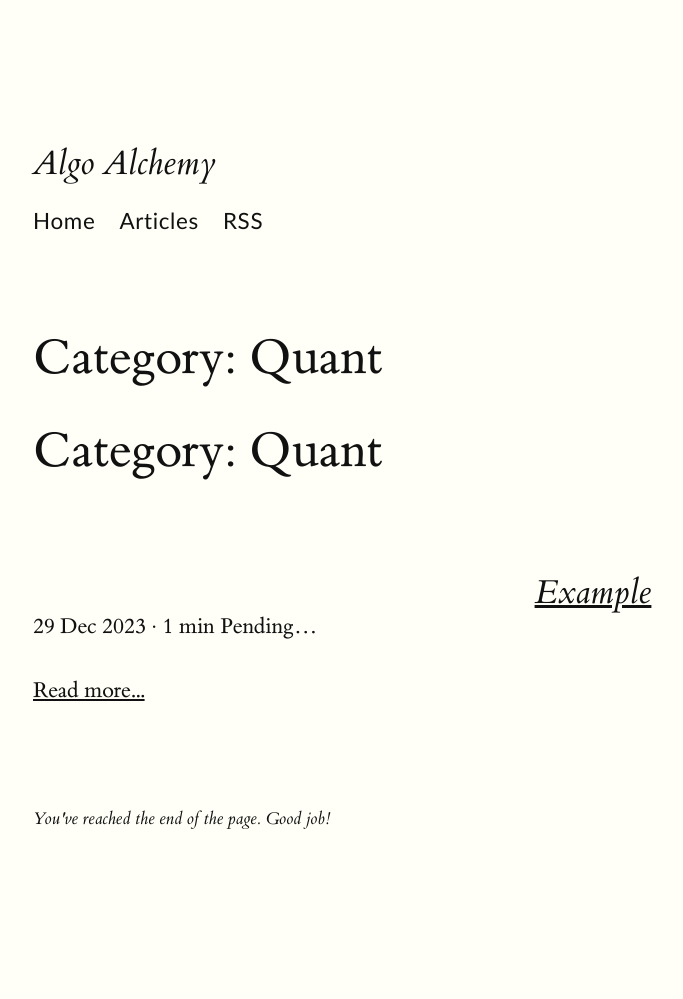
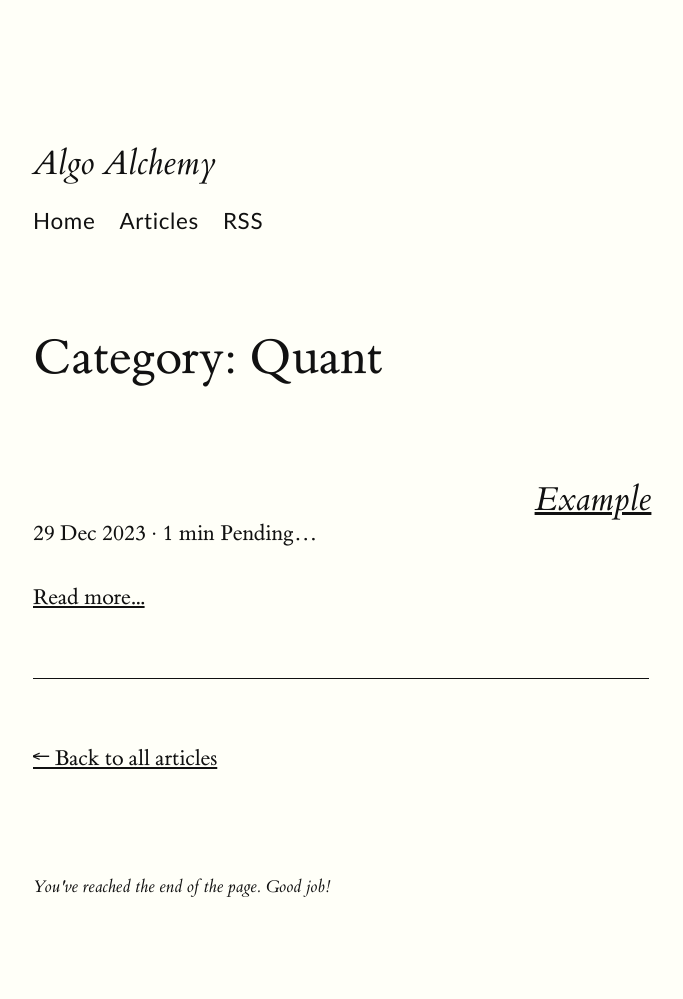
Before and after one commit to CSomers3/csomers3.github.io, a Jekyll site: the page built from category/quant.md, in a window 1280 px wide. Shown: the whole page, without its empty margins (127-810 px from the left). Built offline with Jekyll 4.4.1, drawn with Linux system fonts in a browser that asks for light colours; before the commit the page ends 931 px from its top, so only the background shows below that.

Commit message:
Update category.html

```diff
--- a/_layouts/category.html
+++ b/_layouts/category.html
@@ -1,7 +1,14 @@
 ---
-layout: default
+layout: compress
 ---
 
+{% include head.html %}
+
+<main>
+
+    {% include header.html %}
+
+    <article>
         <h1>{{ page.title }}</h1>
         <br>
         <div class="posts">
@@ -28,3 +35,12 @@ layout: default
             </div>
             {% endfor %}
         </div>
+
+        <hr>
+
+        <p><a href="{{ site.baseurl }}/articles">← Back to all articles</a></p>
+    </article>
+
+</main>
+
+{% include footer-post.html %}
```
Lines whose indentation alone changed are shown as unchanged.
